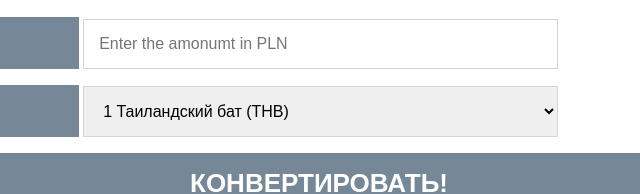
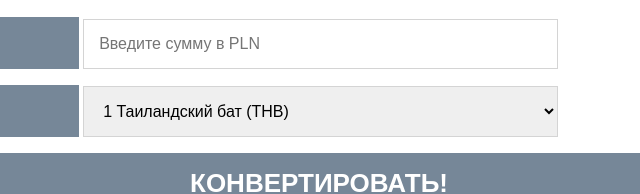
Before and after one commit to mr-front-end-dev/Currency-Converter--RU-LSG-, a plain HTML site: page index.html in a window 1280 px wide. Shown: the part 352-546 px from the top of the page, 321-961 px from the left. Drawn offline with Linux system fonts and the light colour scheme.

Commit message:
Changed placeholder of input to RU translation

```diff
--- a/index.html
+++ b/index.html
@@ -27,7 +27,7 @@
         <label>
           <span class="form__labelText form__labelText--lightslategrey">Сумма в <span
               class="form__span--asterisk">*</span> :</span>
-          <input type="number" placeholder="Enter the amonumt in PLN" class="form__field js-amount" min="0" max="100000"
+          <input type="number" placeholder="Введите сумму в PLN" class="form__field js-amount" min="0" max="100000"
             step="0.01" required>
         </label>
       </p>
```
